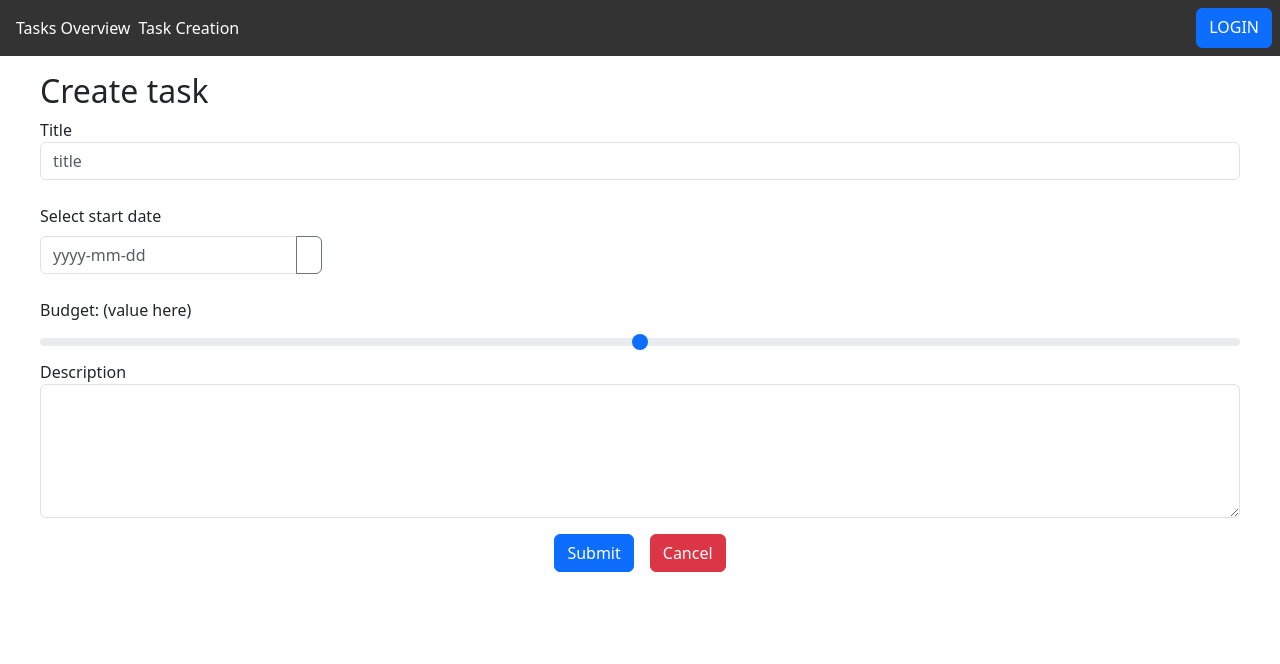
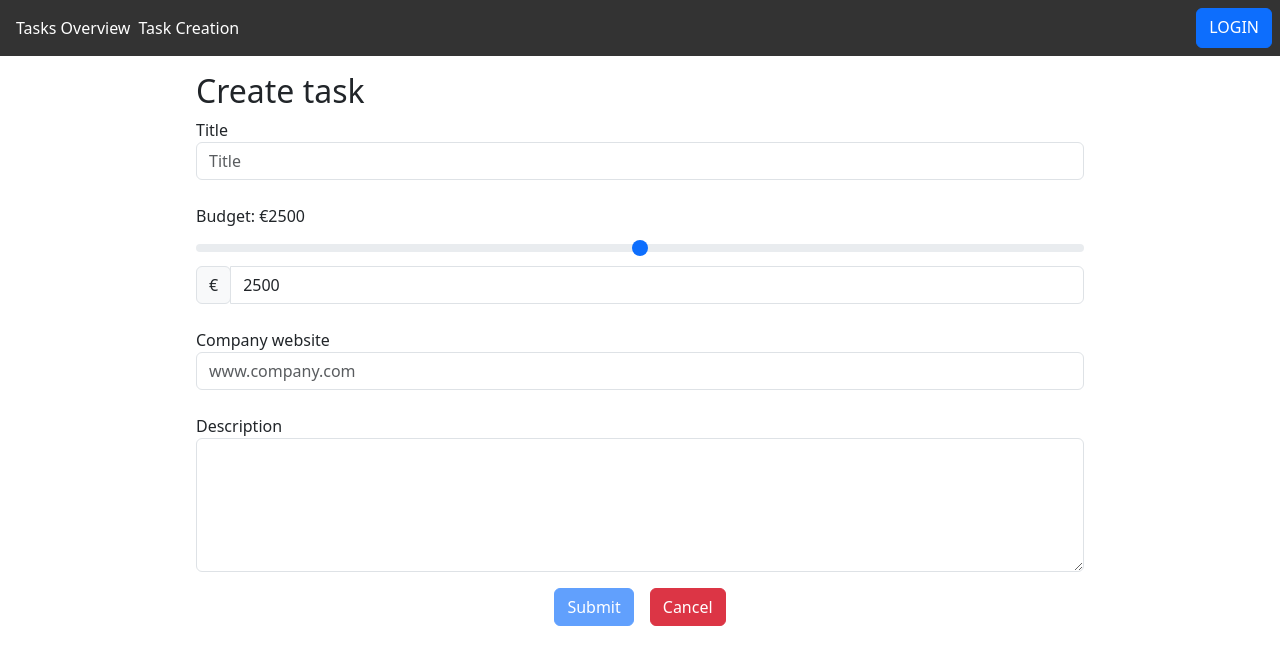
Before and after one commit to mateo-fontys/innovactionsfe, an Angular app: page /task-creation in a window 1280 px wide. Shown: the top 664 px of the page. Built offline with nearby package versions, Linux system fonts and the light colour scheme.

Commit message:
minimum "CREATE TASK" functionality in place. backend is receiving!

```diff
--- a/package.json
+++ b/package.json
@@ -23,6 +23,7 @@
     "@ng-bootstrap/ng-bootstrap": "^18.0.0",
     "@popperjs/core": "^2.11.8",
     "@tailwindcss/postcss": "^4.0.15",
+    "axios": "^1.8.4",
     "bootstrap": "^5.3.3",
     "express": "^4.18.2",
     "flowbite": "^3.1.2",
--- /dev/null
+++ b/src/app/apis/TasksService.ts
@@ -0,0 +1,26 @@
+import axios from "axios";
+import { Router } from "@angular/router";
+
+function CreateTask(body: any, router: Router) {
+
+    console.dir(body)
+
+    axios.post("http://localhost:8080/tasks", body)
+        .then((response) => {
+            if (response) {
+                console.log("Task created successfully");
+                console.log("response:")
+                console.dir(response)
+                router.navigate(['/task-home']); // Replace with your actual route
+            }
+        })
+        .catch((error) => {
+            console.log("error: " + error);
+        });
+}
+
+const TasksService = {
+    CreateTask
+}
+
+export default TasksService;
--- a/src/app/pages/creator/taskCreation/taskCreation.component.html
+++ b/src/app/pages/creator/taskCreation/taskCreation.component.html
@@ -1,26 +1,60 @@
-<div class="w-100 px-4">
+<div class="w-75 px-4" style="margin: auto;">
     <h2>Create task</h2>
     <div class="col-12">
-        <form class="col-12">
+        <form #taskForm="ngForm" name="task_creation_form" class="col-12">
+            <!-- Title -->
             <div class="form-group">
                 <label for="exampleFormControlInput1">Title</label>
-                <input type="email" class="form-control" id="exampleFormControlInput1" placeholder="title">
+                <input required type="text" [(ngModel)]="title" name="title" class="form-control"
+                    #titleInput="ngModel" id="exampleFormControlInput1" placeholder="Title">
+                <div *ngIf="titleInput.invalid && (titleInput.dirty || titleInput.touched)" class="text-danger">
+                    <small>Title is required</small>
+                </div>
             </div>
-            <br>
 
+            <!-- Date Picker (assumed already bound inside ngbd-datepicker-multiple)
+                <ngbd-datepicker-multiple [(ngModel)]="selectedDates" name="dates" /> -->
 
-            <ngbd-datepicker-multiple/>
-            <br>
-            <label for="customRange1" class="form-label">Budget: (value here)</label>
-            <input type="range" class="form-range" id="customRange1">
+            <br />
+
+            <!-- Budget -->
+            <label for="customRange1" class="form-label">Budget: €{{budgetValue}}</label>
+            <input type="range" class="form-range" id="customRange1" step="1" min="0" max="5000"
+                [(ngModel)]="budgetValue" name="budgetRange">
+            <div class="input-group">
+                <div class="input-group-append">
+                    <span class="input-group-text">€</span>
+                </div>
+                <input [(ngModel)]="budgetValue" type="text" class="form-control" name="budgetInput">
+            </div>
+            <br />
+
+            <!-- Company Website -->
+            <div class="form-group">
+                <label for="exampleFormControlInput1">Company website</label>
+                <input required type="text" [(ngModel)]="link" name="link" class="form-control"
+                    #linkInput="ngModel" id="exampleFormControlInput1" placeholder="www.company.com">
+                <div *ngIf="linkInput.invalid && (linkInput.dirty || linkInput.touched)" class="text-danger">
+                    <small>Company website is required</small>
+                </div>
+            </div>
+
+            <br />
+
+            <!-- Description -->
             <div class="form-group">
                 <label for="exampleFormControlTextarea1">Description</label>
-                <textarea class="form-control" id="exampleFormControlTextarea1" rows="5"></textarea>
+                <textarea required class="form-control" [(ngModel)]="description" name="description"
+                    #descInput="ngModel" id="exampleFormControlTextarea1" rows="5"></textarea>
+                <div *ngIf="descInput.invalid && (descInput.dirty || descInput.touched)" class="text-danger">
+                    <small>Description is required</small>
+                </div>
             </div>
         </form>
+
         <div class="mt-3 d-flex justify-content-center text-center gap-3">
-            <button class="btn btn-primary">Submit</button>
-            <button class="btn btn-danger">Cancel</button>
+            <button (click)="onTaskCreation()" [disabled]="!taskForm.form.valid" class="btn btn-primary">Submit</button>
+            <button (click)="onTaskAbort()" class="btn btn-danger">Cancel</button>
         </div>
     </div>
 </div>
--- a/src/app/pages/creator/taskCreation/taskCreation.component.ts
+++ b/src/app/pages/creator/taskCreation/taskCreation.component.ts
@@ -1,13 +1,44 @@
 import { Component } from '@angular/core';
 import { NgbdDatepickerMultiple } from "../../../components/dateTimePicker/dateTimePicker";
-import { ReactiveFormsModule } from '@angular/forms'; // Import ReactiveFormsModule
+import { FormsModule } from '@angular/forms';
+import axios from 'axios';
+import { Router } from '@angular/router';
+import TasksService from '../../../apis/TasksService';
+import { CommonModule } from '@angular/common';
 
 @Component({
   selector: 'app-task-creation',
   standalone: true,
   templateUrl: './taskCreation.component.html',
   styleUrls: ['./taskCreation.component.css'],
-  imports: [NgbdDatepickerMultiple, ReactiveFormsModule] // Add ReactiveFormsModule to imports
+  imports: [
+    CommonModule,
+    FormsModule
+  ]
 })
 export class TaskCreationComponent {
+
+  constructor(private router: Router) { }
+
+  title: string = ''
+  budgetValue: number = 2500;
+  link: string = '';
+  description: string = '';
+
+  onTaskAbort(){
+    this.router.navigate(['/task-home']);
+  }
+
+  onTaskCreation() {
+
+    const body = {
+      title: this.title,
+      budget: this.budgetValue,
+      link: this.link,
+      description: this.description
+    };
+
+    TasksService.CreateTask(body, this.router);
+
+  }
 }
--- a/src/app/pages/login/login.component.html
+++ b/src/app/pages/login/login.component.html
@@ -1,4 +1,4 @@
-<form>
+<!-- <form class="w-50 px-4 mt-3" style="margin: auto;">
     <div class="form-group">
         <label for="exampleInputEmail1">Email address</label>
         <input type="email" class="form-control" id="exampleInputEmail1" aria-describedby="emailHelp"
@@ -14,4 +14,48 @@
         <label class="form-check-label" for="exampleCheck1">Check me out</label>
     </div>
     <a href="/task-home" class="btn btn-primary">Login (fake)</a>
-</form>
+</form> -->
+
+<div class="flex min-h-full flex-col justify-center px-6 py-12 lg:px-8">
+    <div class="sm:mx-auto sm:w-full sm:max-w-sm">
+        <!-- <img class="mx-auto h-10 w-auto"
+            src="https://tailwindcss.com/plus-assets/img/logos/mark.svg?color=indigo&shade=600" alt="Your Company"> -->
+        <h2 class="mt-10 text-center text-2xl/9 font-bold tracking-tight text-gray-900">Sign in to your account</h2>
+    </div>
+
+    <div class="mt-10 sm:mx-auto sm:w-full sm:max-w-sm">
+        <form class="space-y-6" action="#" method="POST">
+            <div>
+                <label for="email" class="block text-sm/6 font-medium text-gray-900">Email address</label>
+                <div class="mt-2">
+                    <input type="email" name="email" id="email" autocomplete="email"
+                        class="block w-full rounded-md bg-white px-3 py-1.5 text-base text-gray-900 outline-1 -outline-offset-1 outline-gray-300 placeholder:text-gray-400 focus:outline-2 focus:-outline-offset-2 focus:outline-indigo-600 sm:text-sm/6">
+                </div>
+            </div>
+
+            <div>
+                <div class="flex items-center justify-between">
+                    <label for="password" class="block text-sm/6 font-medium text-gray-900">Password</label>
+                    <div class="text-sm">
+                        <a href="#" class="font-semibold text-indigo-600 hover:text-indigo-500">Forgot password?</a>
+                    </div>
+                </div>
+                <div class="mt-2">
+                    <input type="password" name="password" id="password" autocomplete="current-password"
+                        class="block w-full rounded-md bg-white px-3 py-1.5 text-base text-gray-900 outline-1 -outline-offset-1 outline-gray-300 placeholder:text-gray-400 focus:outline-2 focus:-outline-offset-2 focus:outline-indigo-600 sm:text-sm/6">
+                </div>
+            </div>
+
+            <div class="text-center">
+                <!-- <a href="/task-home">
+                    <button
+                        class="flex w-full justify-center rounded-md bg-indigo-600 px-3 py-1.5 text-sm/6 font-semibold text-white shadow-xs hover:bg-indigo-500 focus-visible:outline-2 focus-visible:outline-offset-2 focus-visible:outline-indigo-600">Sign
+                        in
+                    </button>
+                </a> -->
+                <a href="/task-home" class="btn btn-primary">Login (fake)</a>
+
+            </div>
+        </form>
+    </div>
+</div>
--- a/src/app/pages/login/login.component.ts
+++ b/src/app/pages/login/login.component.ts
@@ -1,4 +1,6 @@
 import { Component } from '@angular/core';
+import { Router } from '@angular/router';
+
 
 @Component({
   selector: 'app-task-login',
@@ -7,5 +9,9 @@ import { Component } from '@angular/core';
   styleUrls: ['./login.component.css']
 })
 export class LoginComponent {
-    //
+  constructor(private router: Router) { }
+
+  onSignIn() {
+    this.router.navigate(['/task-home']); // Replace with your actual route
+  }
 }
```
Also changed, not shown: src/app/domains.ts (added), 1 other file (tests, documents, lock files or other folders).
